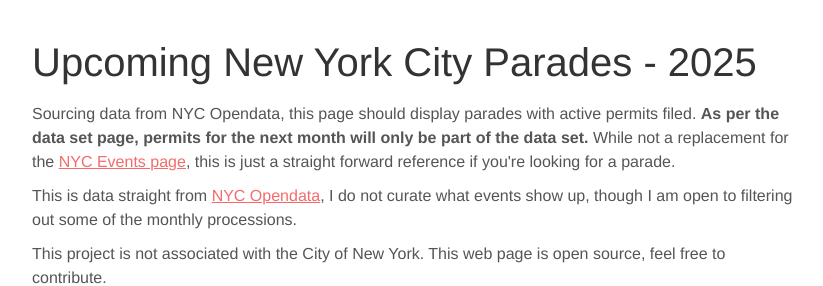
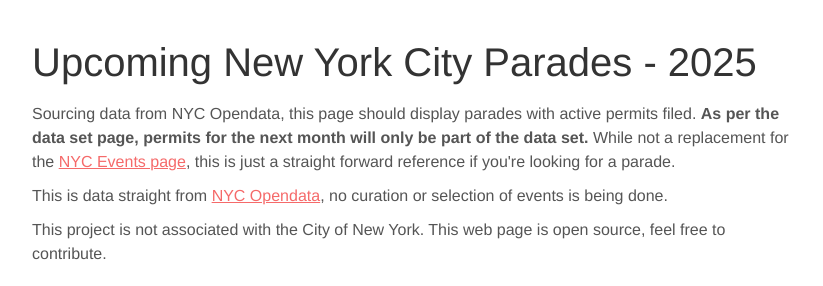
Before and after one commit to chinjon/nyc-events, a React (Vite) app: page / in a window 1280 px wide. Shown: the top 286 px of the page, without its empty margins (224-1047 px from the left). Built offline with nearby package versions, Linux system fonts and the light colour scheme; no server answers.

Commit message:
chore: remove "i" in copy

```diff
--- a/src/App.tsx
+++ b/src/App.tsx
@@ -49,8 +49,7 @@ function App() {
             >
               NYC Opendata
             </a>
-            , I do not curate what events show up, though I am open to
-            filtering out some of the monthly processions.
+            , no curation or selection of events is being done.
           </p>
           <p>This project is not associated with the City of New York. This web page is open source, feel free to contribute.</p>
         </header>
```
